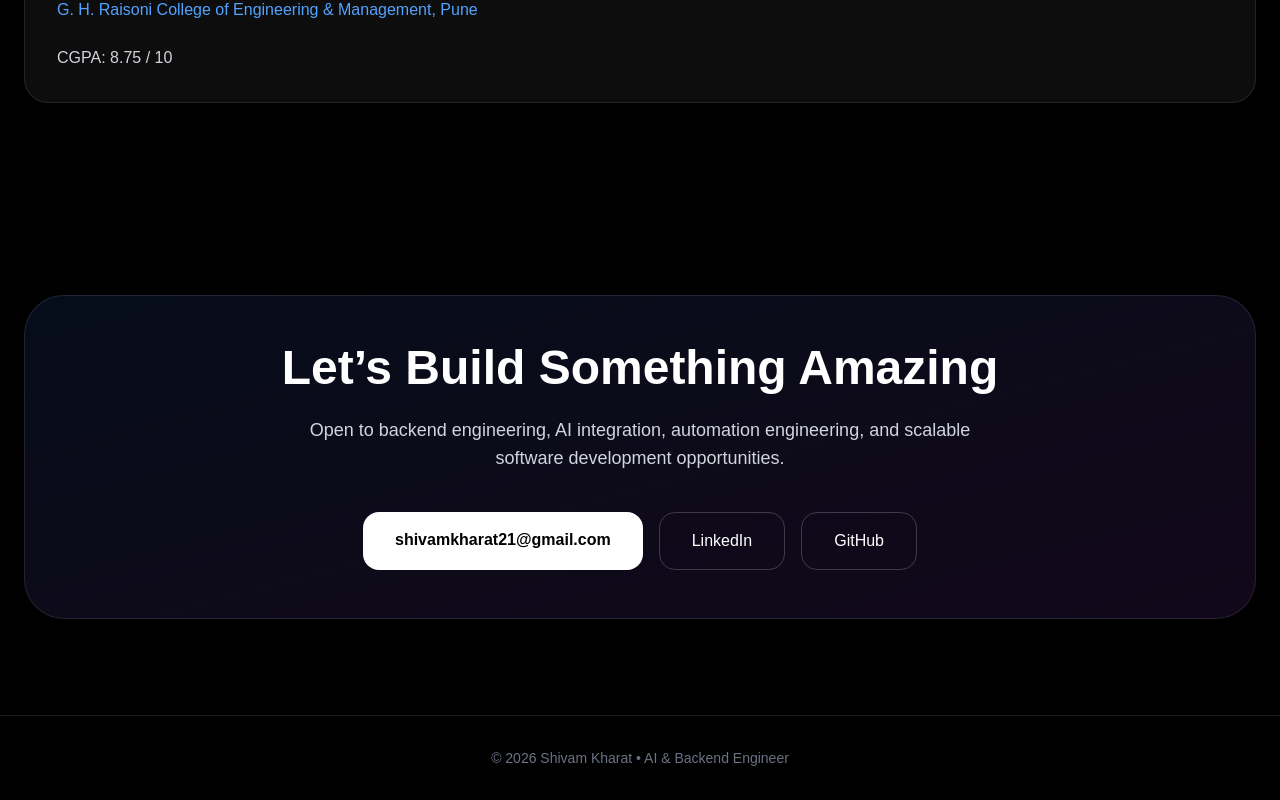
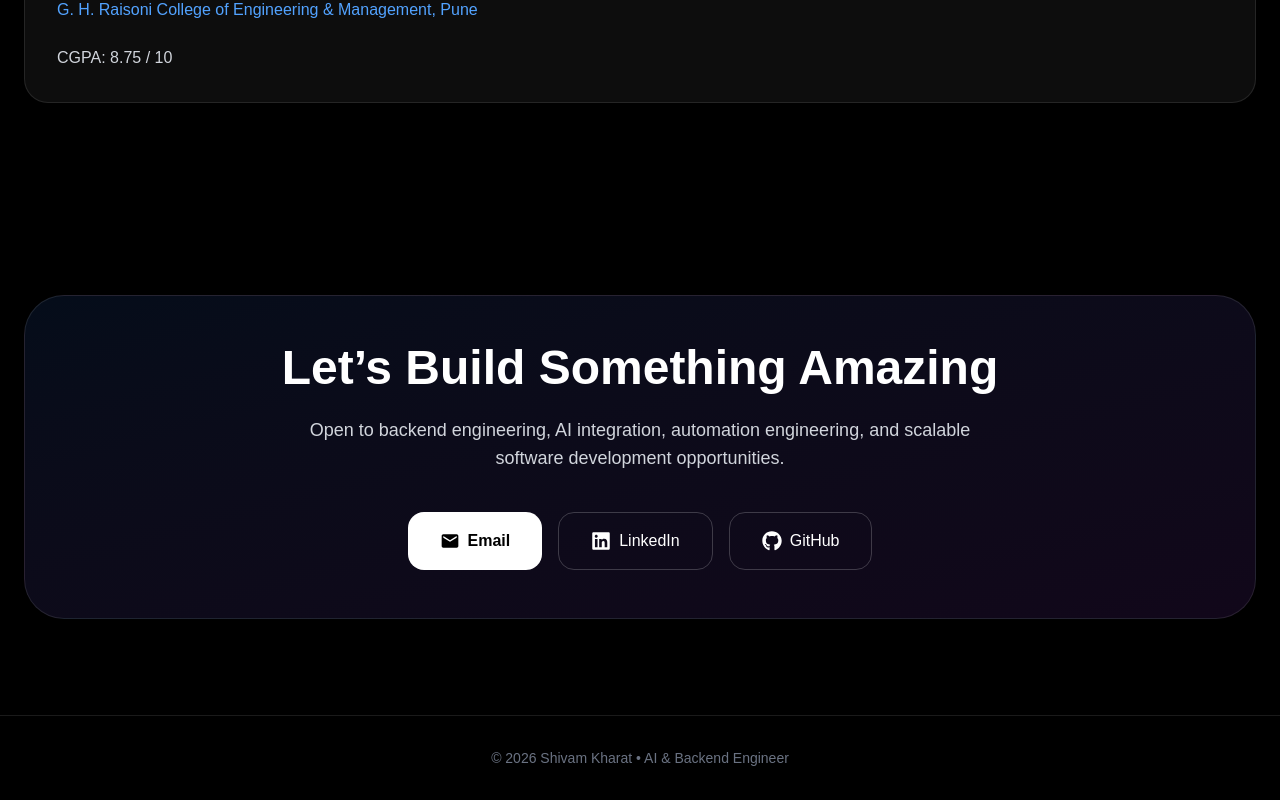
Before and after one commit to shikhar7077/portfolio, a Next.js app: page / in a window 1280 px wide. Shown: the part 3499-4299 px from the top of the page. Built offline with nearby package versions, Linux system fonts and the light colour scheme.

Commit message:
Added icons for better look

```diff
--- a/app/page.tsx
+++ b/app/page.tsx
@@ -1,4 +1,5 @@
-export default function ShivamPortfolio() {
+import { FaLinkedin, FaGithub } from "react-icons/fa";
+import { MdEmail } from "react-icons/md";export default function ShivamPortfolio() {
   const skills = {
     Languages: ["Python", "SQL", "Shell Scripting"],
     Backend: ["FastAPI", "REST APIs", "Django"],
@@ -232,24 +233,29 @@ export default function ShivamPortfolio() {
           <div className="mt-10 flex flex-wrap justify-center gap-4">
             <a
               href="mailto:shivamkharat21@gmail.com"
-              className="px-8 py-4 rounded-2xl bg-white text-black font-semibold"
+              className="flex items-center gap-2 px-8 py-4 rounded-2xl bg-white text-black font-semibold"
             >
-              shivamkharat21@gmail.com
+              <MdEmail size={20} />
+              Email
             </a>
 
             <a
-              href="https://www.linkedin.com/in/shivam-kharat"
+              href="https://www.linkedin.com/in/shivam-kharat/"
               target="_blank"
               rel="noopener noreferrer"
-              className="px-8 py-4 rounded-2xl border border-white/20"
+              className="flex items-center gap-2 px-8 py-4 rounded-2xl border border-white/20"
             >
+              <FaLinkedin size={20} />
               LinkedIn
             </a>
 
             <a
               href="https://github.com/shikhar7077"
-              className="px-8 py-4 rounded-2xl border border-white/20"
+              target="_blank"
+              rel="noopener noreferrer"
+              className="flex items-center gap-2 px-8 py-4 rounded-2xl border border-white/20"
             >
+              <FaGithub size={20} />
               GitHub
             </a>
           </div>
--- a/package.json
+++ b/package.json
@@ -10,10 +10,11 @@
   },
   "dependencies": {
     "framer-motion": "^12.40.0",
-    "lucide-react": "^1.16.0",
+    "lucide-react": "^1.17.0",
     "next": "16.2.6",
     "react": "19.2.4",
-    "react-dom": "19.2.4"
+    "react-dom": "19.2.4",
+    "react-icons": "^5.6.0"
   },
   "devDependencies": {
     "@tailwindcss/postcss": "^4",
```
Also changed, not shown: 1 other file (tests, documents, lock files or other folders).
